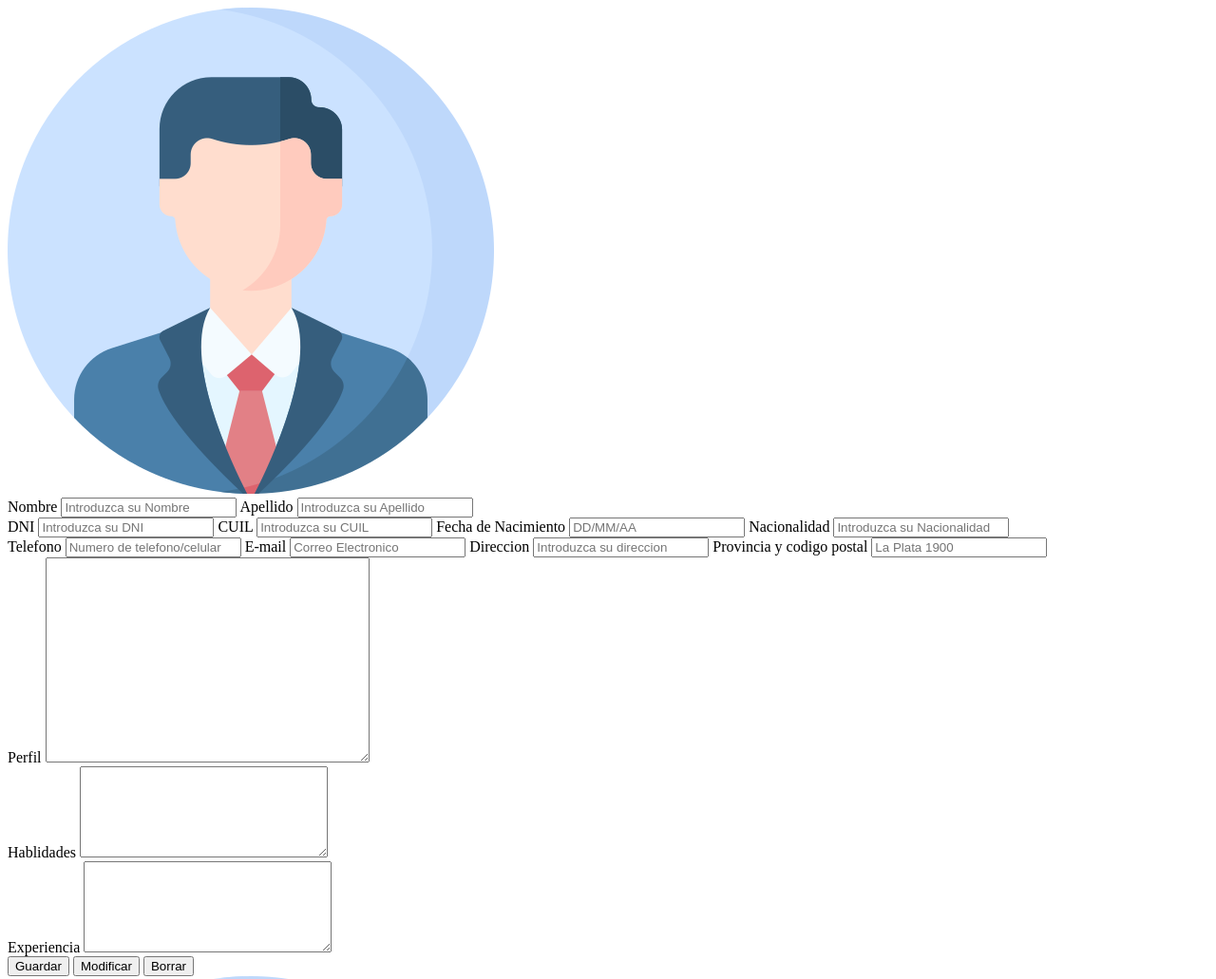
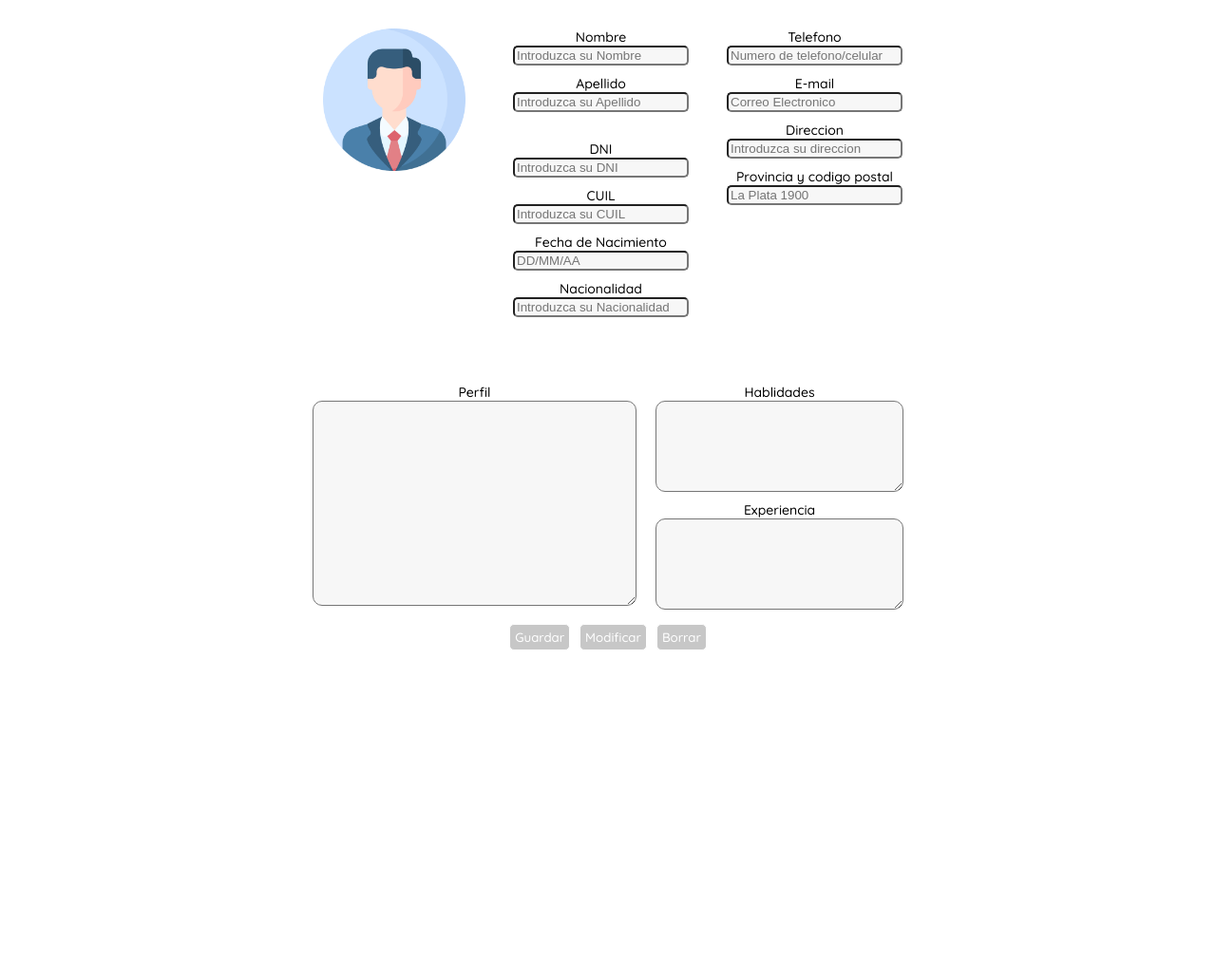
Before and after one commit to PabloHassler/webCurriculum, a plain HTML site: page index.html in a window 1280 px wide. Shown: the top 1031 px of the page at 95% size. After the commit the page ends 800 px from the top, so only its background shows below. Drawn offline with Linux system fonts and the light colour scheme; the site is published under a folder, as on GitHub Pages, so addresses that start at the root find nothing.

Commit message:
ruta de estilos arreglado

```diff
--- a/index.html
+++ b/index.html
@@ -7,7 +7,7 @@
     <link rel="preconnect" href="https://fonts.googleapis.com">
     <link rel="preconnect" href="https://fonts.gstatic.com" crossorigin>
     <link href="https://fonts.googleapis.com/css2?family=Quicksand:wght@300;500;700&display=swap" rel="stylesheet">
-    <link rel="stylesheet" type="text/css" href="/styles.css">
+    <link rel="stylesheet" type="text/css" href="Styles/styles.css">
     <title>Curriculum Vitae</title>
 </head>
 <body>
```
Also changed, not shown: Styles/styles.css (renamed from styles.css).
